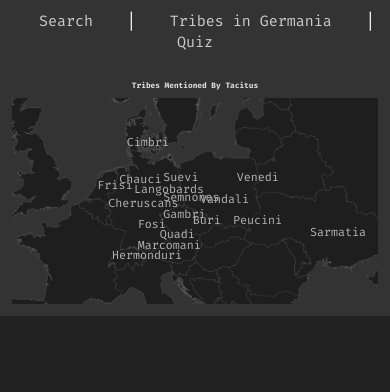
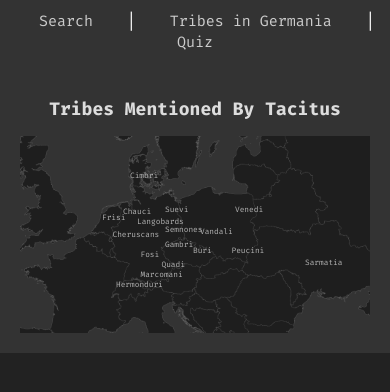
Before and after one commit to cyong113/SearchGermania, a Flask app: page /tribes in a window 390 px wide. Shown: the top 392 px of the page. Run offline with Flask 3, Linux system fonts and the light colour scheme.

Commit message:
font size

```diff
--- a/app/templates/tribes.html
+++ b/app/templates/tribes.html
@@ -38,13 +38,13 @@
         }
         @media (max-width: 600px) {
             .tribe {
-                font-size: 3vw; /* Smaller font size for the tribe elements */
+                font-size: 2vw; /* Smaller font size for the tribe elements */
             }
             .header {
-                padding: 3vw; /* Reduced padding to save space */
+                padding: 20px; /* Reduced padding to save space */
             }
             .header h2 {
-                font-size: 2vw; /* Smaller font size for the title */
+                font-size: 18px; /* Smaller font size for the title */
             }
         }
     </style>
```
